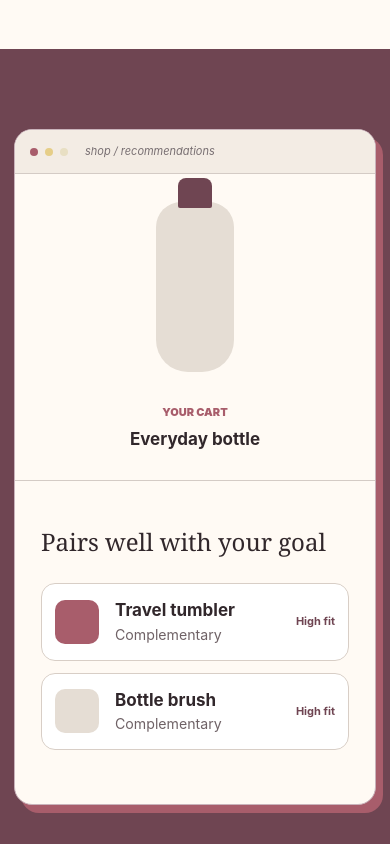
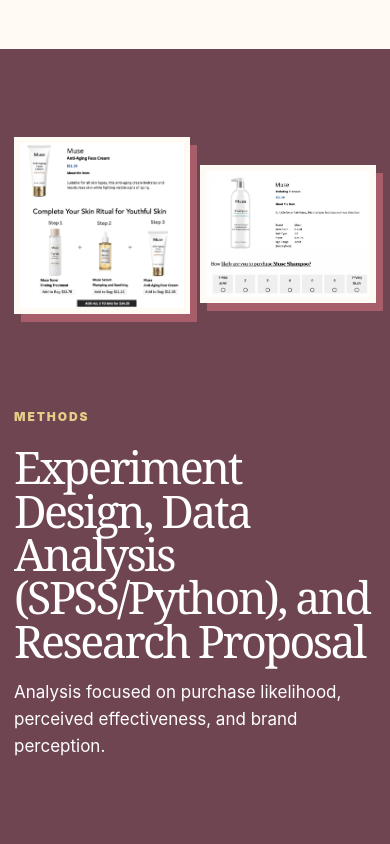
Before and after one commit to betuldayan/betuldayan.github.io, a plain HTML site: page recommendation-systems.html in a window 390 px wide. Shown: the part 1980-2824 px from the top of the page. Drawn offline with Linux system fonts and the light colour scheme.

Commit message:
Refresh photography and recommendation project pages

```diff
--- a/recommendation-systems.html
+++ b/recommendation-systems.html
@@ -1,6 +1,6 @@
 <!doctype html>
 <html lang="en">
-  <head><meta charset="utf-8" /><meta name="viewport" content="width=device-width, initial-scale=1" /><meta name="description" content="Marketing analytics case study on recommendation systems and personalization by Betul Dayan." /><title>Recommendation Systems | Betul Dayan</title><link rel="stylesheet" href="styles.css?v=12" /><script defer src="script.js"></script></head>
+  <head><meta charset="utf-8" /><meta name="viewport" content="width=device-width, initial-scale=1" /><meta name="description" content="Marketing analytics case study on recommendation systems and personalization by Betul Dayan." /><title>Recommendation Systems | Betul Dayan</title><link rel="stylesheet" href="styles.css?v=14" /><script defer src="script.js"></script></head>
   <body id="top">
     <a class="skip-link" href="#main">Skip to content</a>
     <header class="site-header"><div class="shell nav-row"><a class="wordmark" href="index.html"><strong>Betul Dayan</strong></a><button class="menu-button" type="button" aria-expanded="false" aria-controls="site-nav"><span></span><span></span><span class="sr-only">Open navigation</span></button><nav id="site-nav" class="site-nav"><a href="index.html#work">Projects</a><a href="index.html#experience">Education</a><a href="index.html#contact">Contact</a><a class="nav-pill" href="assets/Betul_Dayan_Resume.pdf" download>Résumé</a></nav></div></header>
@@ -8,7 +8,7 @@
       <section class="project-hero rec-hero"><div class="shell"><a class="back-link" href="index.html#work">Back to projects</a><p class="eyebrow">E-commerce · Marketing analytics</p><h1>Recommendation Systems & Personalization</h1><p>How complementary and substitute recommendations affect consumer perceptions and purchase likelihood for brands.</p></div></section>
       <section class="project-facts"><div class="shell fact-grid"><div><strong>16</strong><span>Experiments</span></div><div><strong>~3,200</strong><span>Participants</span></div><div><strong>2</strong><span>Recommendation types</span></div></div></section>
       <section class="project-details"><div class="shell detail-grid"><article><p class="section-label">Question</p><h2>Do Complementary Recommendations Perform Better Than Substitutes?</h2></article><article><p class="section-label">Approach</p><p>Experiments compared recommendation type, perceived effectiveness, purchase likelihood, and brand perceptions.</p></article><article><p class="section-label">Finding</p><p>Complementary recommendations increased perceived effectiveness and purchase likelihood.</p></article><article><p class="section-label">Business use</p><p>Guidance for e-commerce recommendation strategy and labels.</p></article></div></section>
-      <section class="rec-showcase"><div class="shell rec-layout"><div class="recommendation-browser"><div class="browser-bar"><span></span><span></span><span></span><em>shop / recommendations</em></div><div class="product-row"><div class="product-hero"><div class="bottle"></div><p>Your cart</p><strong>Everyday bottle</strong></div><div class="recommendation-column"><p class="rec-label">Pairs well with your goal</p><div class="rec-card"><i class="mini-product coral"></i><div><strong>Travel tumbler</strong><small>Complementary</small></div><b>High fit</b></div><div class="rec-card"><i class="mini-product blue"></i><div><strong>Bottle brush</strong><small>Complementary</small></div><b>High fit</b></div></div></div></div><div><p class="section-label">Methods</p><h2>Experiment Design, Data Analysis (SPSS/Python), and Research Proposal</h2><p>Analysis focused on purchase likelihood, perceived effectiveness, and brand perception.</p></div></div></section>
+      <section class="rec-showcase"><div class="shell rec-layout"><div class="recommendation-evidence-gallery"><figure><img src="assets/recommendation-ritual.png" alt="Complementary skincare product recommendation shown in the study" /></figure><figure><img src="assets/recommendation-survey.png" alt="Purchase-likelihood survey shown to study participants" /></figure></div><div><p class="section-label">Methods</p><h2>Experiment Design, Data Analysis (SPSS/Python), and Research Proposal</h2><p>Analysis focused on purchase likelihood, perceived effectiveness, and brand perception.</p></div></div></section>
       <section class="next-project"><div class="shell"><span>Next project</span><a href="small-business-marketing.html">Small business marketing</a></div></section>
     </main>
     <footer><div class="shell footer-row"><strong>Betul Dayan</strong><a href="mailto:betuldayan03@gmail.com">betuldayan03@gmail.com</a><span>© <span id="year"></span></span></div></footer>
--- a/styles.css
+++ b/styles.css
@@ -189,6 +189,11 @@ footer { background: var(--plum-dark); color: #ddd0dd; }
 .rec-layout { grid-template-columns: 1.18fr .82fr; align-items: center; }
 .rec-showcase .section-label { color: var(--yellow); }
 .rec-showcase h2 { color: #fff; }
+.recommendation-evidence-gallery { display: grid; grid-template-columns: 1.05fr .95fr; gap: 14px; align-items: start; padding: 8px 10px 24px 0; }
+.recommendation-evidence-gallery figure { margin: 0; overflow: hidden; border: 6px solid var(--paper-2); background: var(--paper-2); box-shadow: -10px 12px 0 var(--coral); }
+.recommendation-evidence-gallery figure:first-child { transform: rotate(-1.5deg); }
+.recommendation-evidence-gallery figure:last-child { margin-top: 64px; transform: rotate(1.5deg); }
+.recommendation-evidence-gallery img { display: block; width: 100%; height: auto; object-fit: cover; }
 .recommendation-browser { border: 1px solid #c9b3bb; border-radius: 18px; overflow: hidden; background: var(--paper-2); color: var(--ink); box-shadow: -10px 12px 0 var(--coral); transform: rotate(-1deg); }
 .browser-bar { display: flex; align-items: center; gap: 7px; min-height: 44px; border-bottom: 1px solid #d4cbc5; padding: 0 15px; background: #f3ece4; }
 .browser-bar > span { width: 8px; height: 8px; border-radius: 50%; background: var(--coral); }
@@ -221,7 +226,9 @@ footer { background: var(--plum-dark); color: #ddd0dd; }
 .photography-hero .back-link { color: var(--yellow); }
 .photography-hero .eyebrow { color: var(--yellow); }
 .photography-hero h1 { max-width: 1000px; margin: 0; font-family: Georgia, serif; font-size: clamp(4rem, 8vw, 7.7rem); font-weight: 500; line-height: .9; letter-spacing: -.065em; }
-.photography-hero p:last-child { max-width: 690px; margin: 34px 0 0; color: #ddd0dd; font-size: 21px; }
+.photography-hero .photography-intro { max-width: 760px; margin: 34px 0 0; color: #ddd0dd; font-size: 21px; }
+.photography-instagram { display: inline-block; margin-top: 28px; border: 1px solid var(--yellow); border-radius: 999px; padding: 12px 18px; color: var(--yellow); font-size: 15px; font-weight: 800; text-decoration: none; transition: background .2s ease, color .2s ease; }
+.photography-instagram:hover { background: var(--yellow); color: var(--plum); }
 .photography-gallery-section { padding: 34px 0 110px; background: var(--paper); }
 .photography-grid { width: min(1180px, calc(100% - 44px)); display: grid; grid-template-columns: repeat(4, minmax(0,1fr)); gap: 14px; }
 .photography-grid figure { margin: 0; overflow: hidden; border: 1px solid var(--plum); background: var(--paper-2); padding: 8px; box-shadow: 0 10px 24px rgba(111,69,82,.08); }
@@ -285,6 +292,10 @@ footer { background: var(--plum-dark); color: #ddd0dd; }
   .display-caption { align-items: flex-start; flex-direction: column; }
   .display-caption span { text-align: left; }
   .recommendation-browser { transform: none; box-shadow: 7px 8px 0 var(--coral); }
+  .recommendation-evidence-gallery { grid-template-columns: 1fr 1fr; gap: 10px; padding-right: 0; }
+  .recommendation-evidence-gallery figure { box-shadow: 7px 8px 0 var(--coral); }
+  .recommendation-evidence-gallery figure:first-child, .recommendation-evidence-gallery figure:last-child { transform: none; }
+  .recommendation-evidence-gallery figure:last-child { margin-top: 28px; }
   .product-row { grid-template-columns: 1fr; }
   .product-hero { min-height: 300px; border-right: 0; border-bottom: 1px solid #d4cbc5; }
   .next-project .shell { align-items: flex-start; justify-content: center; flex-direction: column; }
```
Also changed, not shown: index.html (+1 -1 lines), photography.html (+2 -2 lines).
